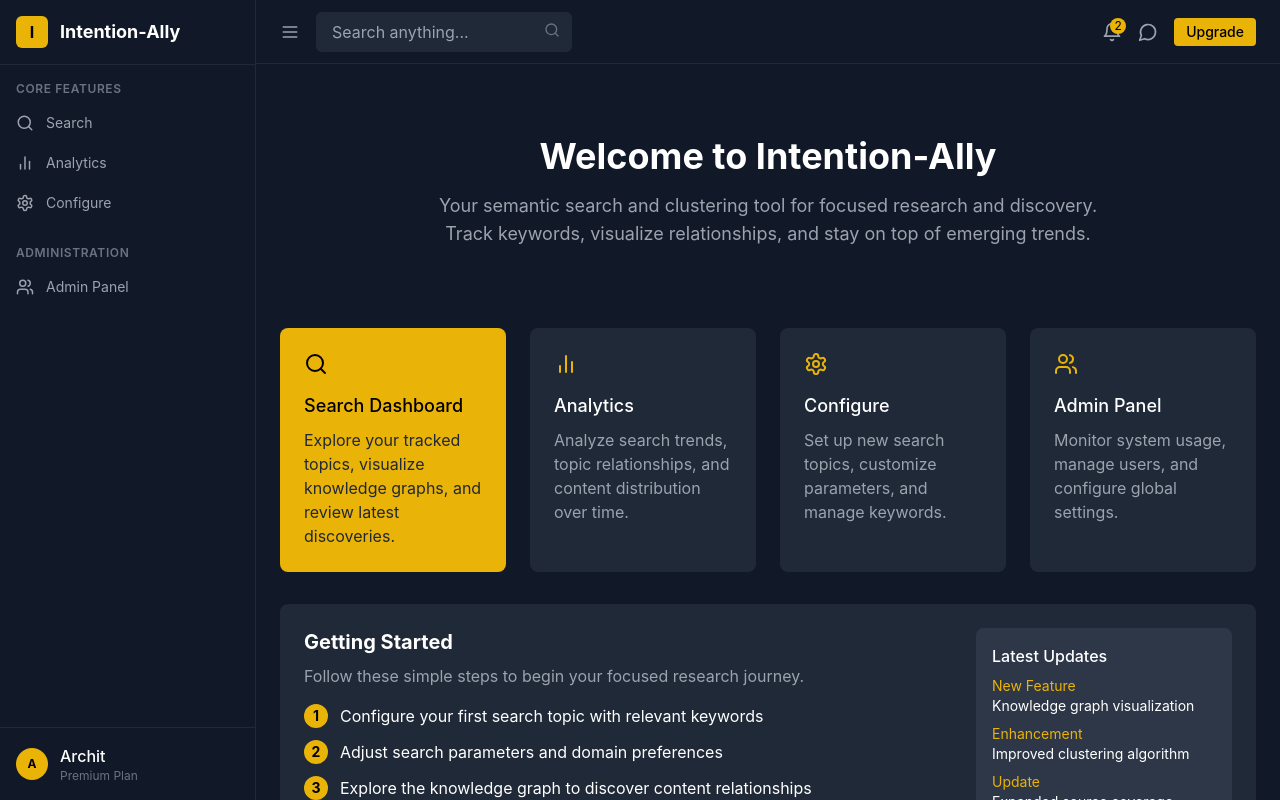
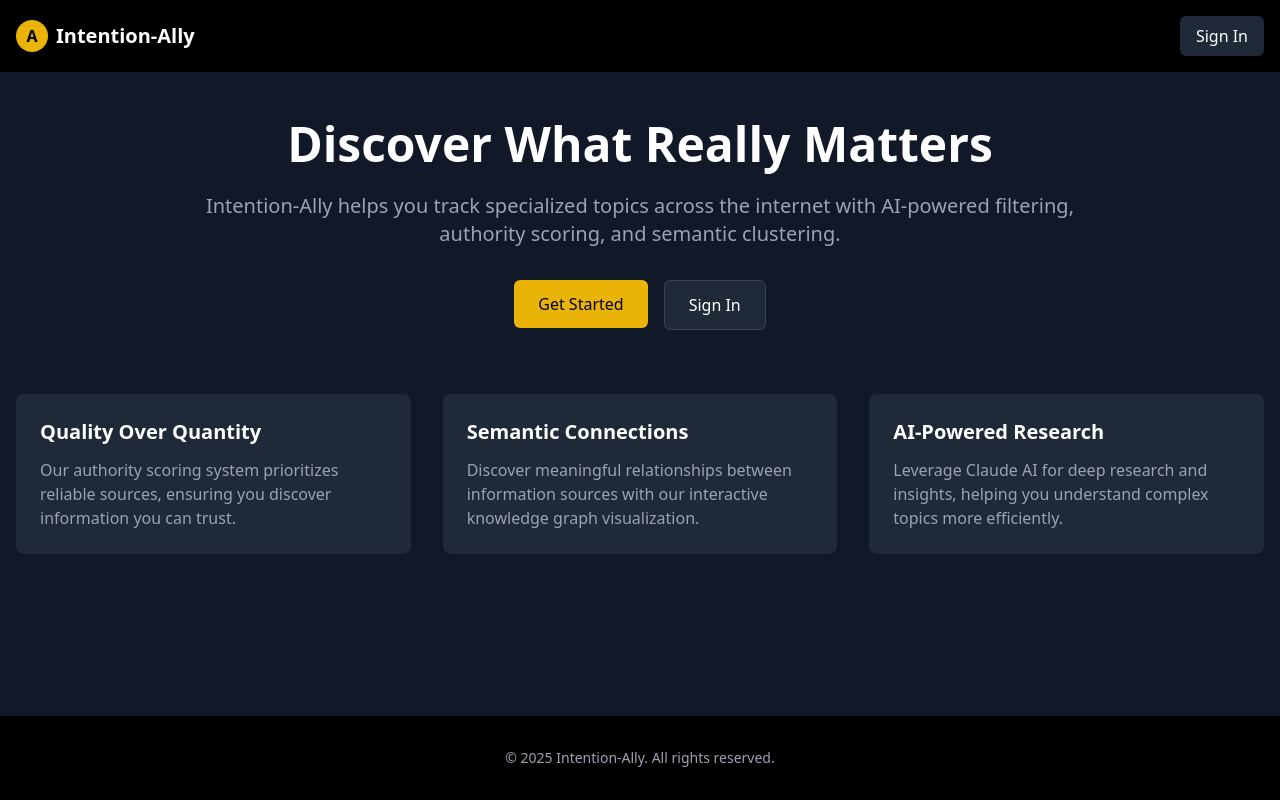
Before and after one commit to varsharc/Intention-Ally, a Next.js app: page / in a window 1280 px wide. Built offline with nearby package versions, Linux system fonts and the light colour scheme; no server answers.

Commit message:
Add home page

```diff
--- /dev/null
+++ b/app/page.tsx
@@ -0,0 +1,80 @@
+// app/page.tsx - Landing Page
+import Link from 'next/link';
+
+export default function Home() {
+  return (
+    <div className="min-h-screen flex flex-col">
+      <header className="bg-black p-4">
+        <div className="container mx-auto flex justify-between items-center">
+          <div className="flex items-center space-x-2">
+            <div className="w-8 h-8 bg-yellow-500 rounded-full flex items-center justify-center">
+              <span className="font-bold text-black">A</span>
+            </div>
+            <h1 className="text-xl font-bold text-white">Intention-Ally</h1>
+          </div>
+          <div>
+            <Link href="/login">
+              <button className="bg-gray-800 hover:bg-gray-700 text-white px-4 py-2 rounded-md">
+                Sign In
+              </button>
+            </Link>
+          </div>
+        </div>
+      </header>
+
+      <main className="flex-1 container mx-auto px-4 py-12">
+        <div className="max-w-4xl mx-auto text-center">
+          <h1 className="text-4xl md:text-5xl font-bold text-white mb-6">
+            Discover What Really Matters
+          </h1>
+          <p className="text-xl text-gray-400 mb-8">
+            Intention-Ally helps you track specialized topics across the internet with
+            AI-powered filtering, authority scoring, and semantic clustering.
+          </p>
+          <div className="flex flex-col sm:flex-row space-y-4 sm:space-y-0 sm:space-x-4 justify-center">
+            <Link href="/signup">
+              <button className="bg-yellow-500 hover:bg-yellow-600 text-black font-medium px-6 py-3 rounded-md w-full sm:w-auto">
+                Get Started
+              </button>
+            </Link>
+            <Link href="/login">
+              <button className="bg-gray-800 hover:bg-gray-700 text-white px-6 py-3 rounded-md border border-gray-700 w-full sm:w-auto">
+                Sign In
+              </button>
+            </Link>
+          </div>
+        </div>
+
+        <div className="grid grid-cols-1 md:grid-cols-3 gap-8 mt-16">
+          <div className="bg-gray-800 p-6 rounded-lg">
+            <h2 className="text-xl font-bold text-white mb-3">Quality Over Quantity</h2>
+            <p className="text-gray-400">
+              Our authority scoring system prioritizes reliable sources, ensuring you discover
+              information you can trust.
+            </p>
+          </div>
+          <div className="bg-gray-800 p-6 rounded-lg">
+            <h2 className="text-xl font-bold text-white mb-3">Semantic Connections</h2>
+            <p className="text-gray-400">
+              Discover meaningful relationships between information sources with our
+              interactive knowledge graph visualization.
+            </p>
+          </div>
+          <div className="bg-gray-800 p-6 rounded-lg">
+            <h2 className="text-xl font-bold text-white mb-3">AI-Powered Research</h2>
+            <p className="text-gray-400">
+              Leverage Claude AI for deep research and insights, helping you understand
+              complex topics more efficiently.
+            </p>
+          </div>
+        </div>
+      </main>
+
+      <footer className="bg-black py-8">
+        <div className="container mx-auto px-4 text-center text-gray-400 text-sm">
+          <p>© 2025 Intention-Ally. All rights reserved.</p>
+        </div>
+      </footer>
+    </div>
+  );
+}
```
